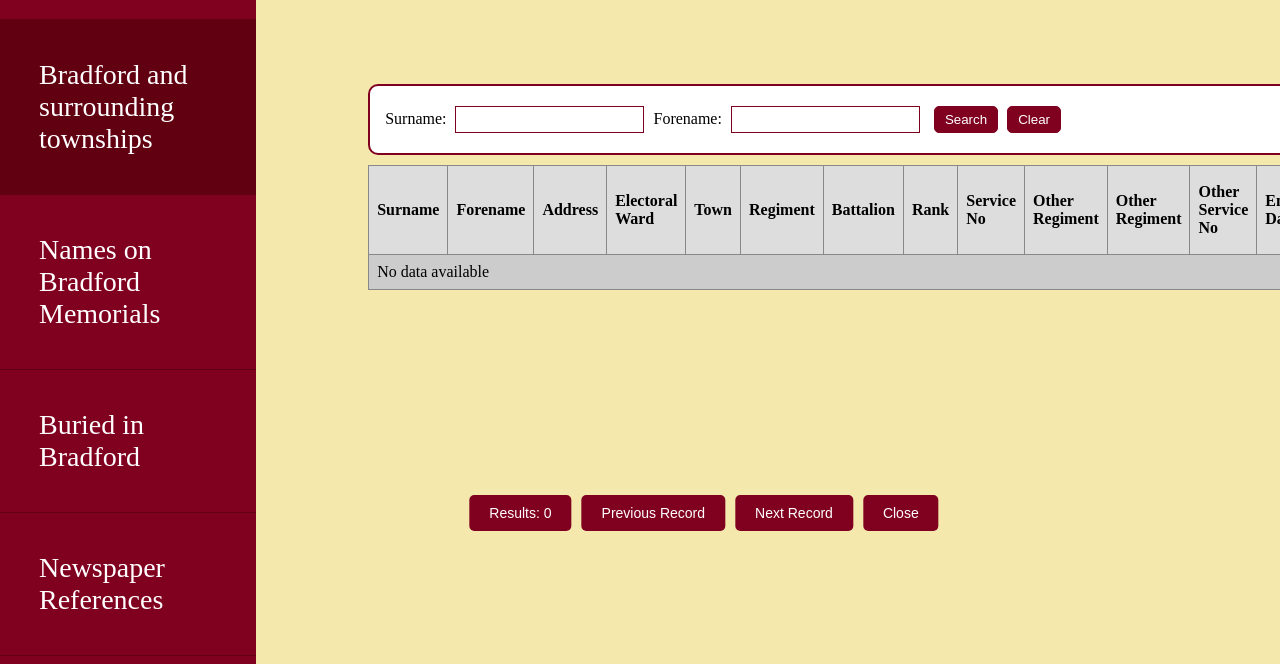
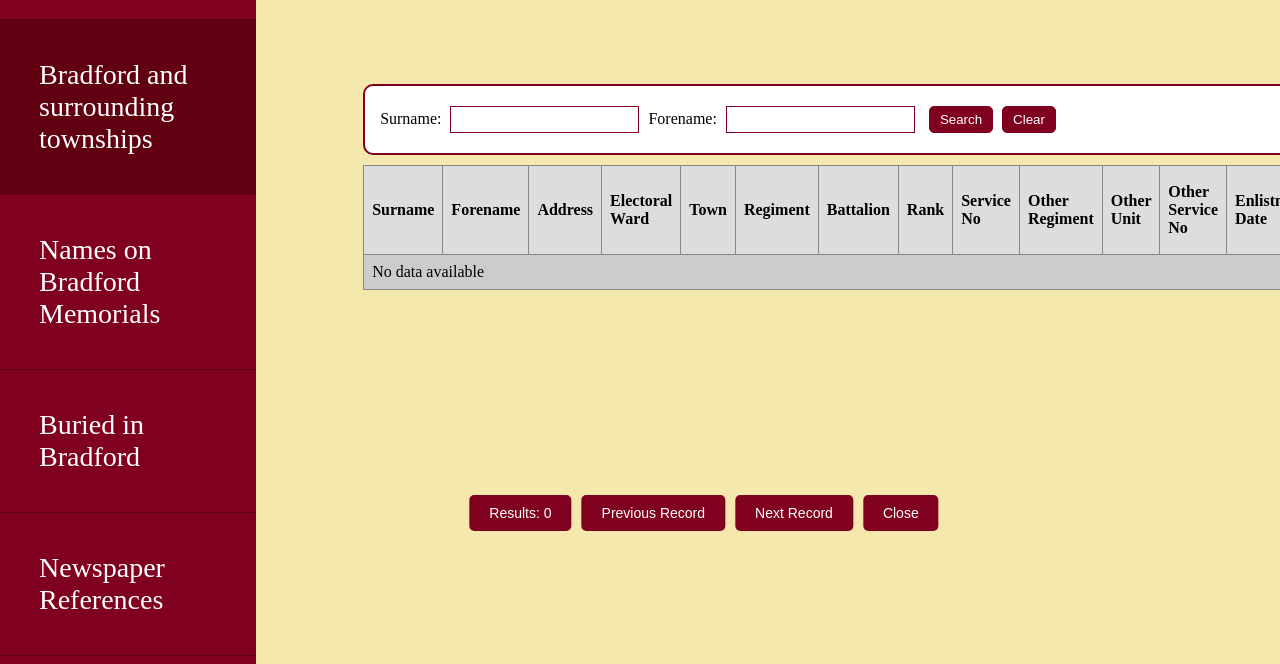
Before and after one commit to Ice129/WW1-Project, a plain HTML site: page Implementation/Front-End/townships.html in a window 1280 px wide. Shown: the part 259-923 px from the top of the page. Drawn offline with Linux system fonts and the light colour scheme; no server answers; a web font is replaced by a local one.

Commit message:
updated style

```diff
--- a/Implementation/Front-End/townships.html
+++ b/Implementation/Front-End/townships.html
@@ -74,7 +74,7 @@
                     <th>Rank</th>
                     <th>Service No</th>
                     <th>Other Regiment</th>
-                    <th>Other Regiment</th>
+                    <th>Other Unit</th>
                     <th>Other Service No</th>
                     <th>Enlistment Date</th>
                     <th>Discharge Date</th>
```
